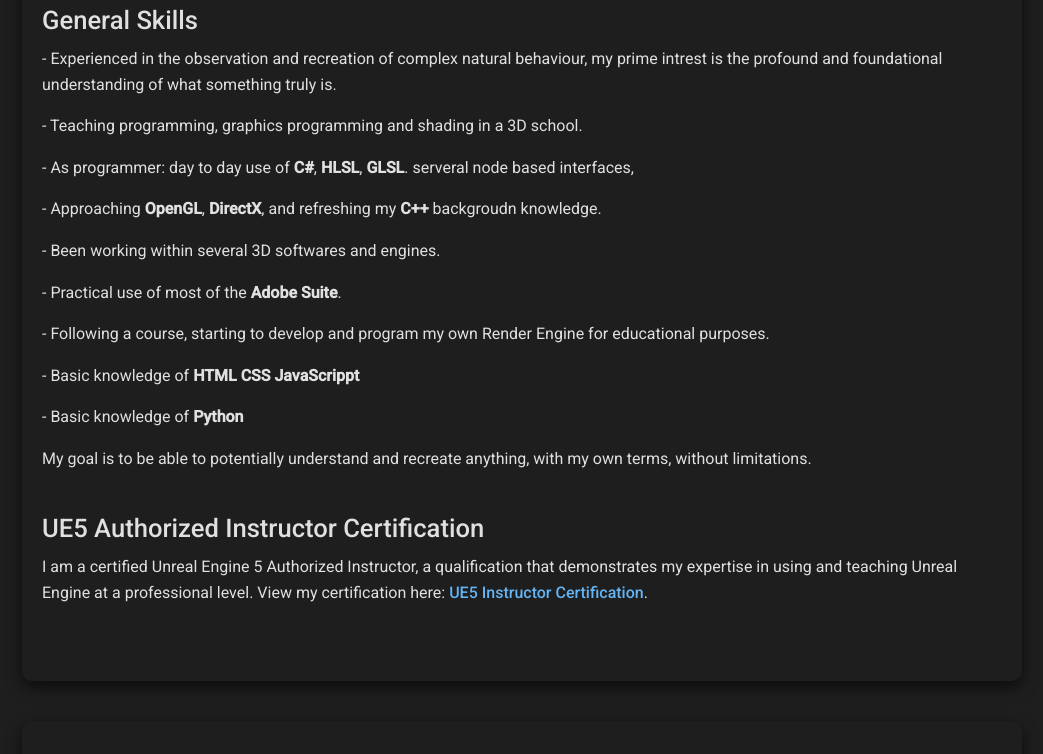
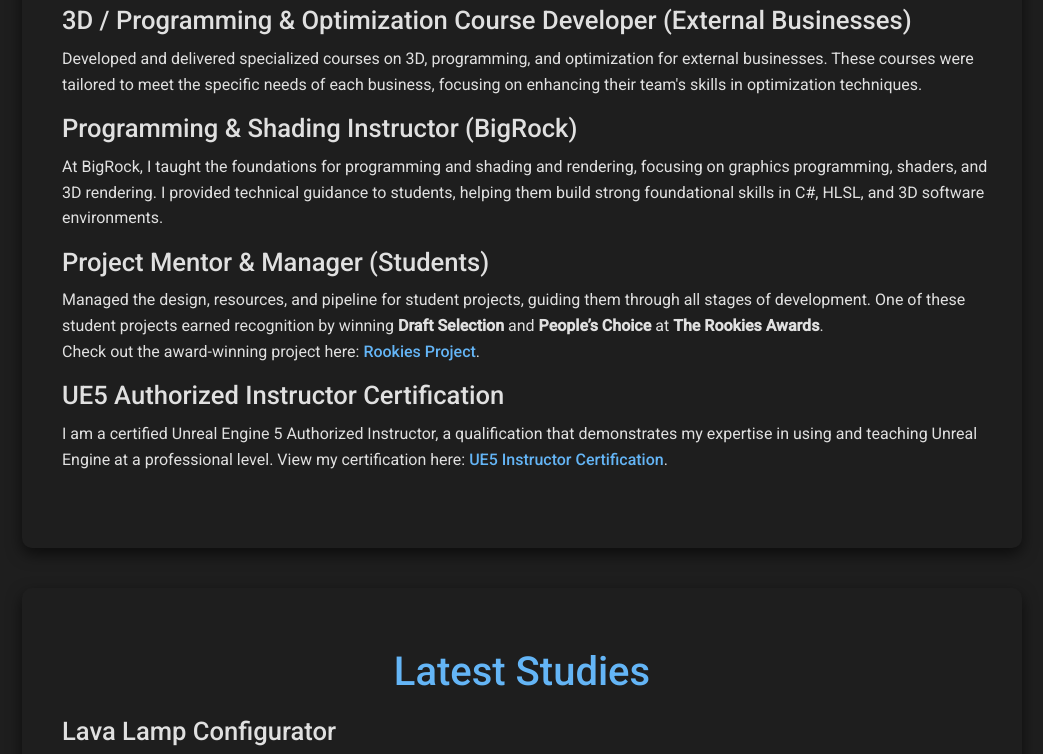
Before and after one commit to mmichelotti/Portfolio, a plain HTML site: page index.html in a window 1280 px wide. Shown: the part 661-1415 px from the top of the page, without its empty margins (118-1161 px from the left). Drawn offline with nearby package versions, Linux system fonts and the light colour scheme.

Commit message:
removed skills

```diff
--- a/index.html
+++ b/index.html
@@ -35,52 +35,6 @@
             </p>
         </section>
 
-
-
-        <!-- Skills/Expertise Section -->
-        <section id="skills" class="fade-in">
-            <h2>Skills & Expertise</h2>
-            <h3>General Skills</h3>
-            <p>
-                - Experienced in the observation and recreation of complex natural behaviour, my prime intrest is the profound and foundational understanding of what something truly is.
-            </p>
-            <p>
-                - Teaching programming, graphics programming and shading in a 3D school.
-            </p>
-            <p>
-                - As programmer: day to day use of <b>C#</b>, <b>HLSL</b>, <b>GLSL</b>. serveral node based interfaces,
-            </p>
-            <p>
-                - Approaching <b>OpenGL</b>, <b>DirectX</b>, and refreshing my <b>C++</b> backgroudn knowledge.
-            </p>
-            <p>
-                - Been working within several 3D softwares and engines.
-            </p>
-            <p>
-                - Practical use of most of the <b>Adobe Suite</b>.
-            </p>
-            <p>
-                - Following a course, starting to develop and program my own Render Engine for educational purposes.
-            </p>
-            <p>
-                - Basic knowledge of <b>HTML CSS JavaScrippt</b>
-            </p>
-            <p>
-                - Basic knowledge of <b>Python</b>
-            </p>
-            <p>
-                My goal is to be able to potentially understand and recreate anything, with my own terms, without limitations.
-            </p>
-
-            <br>
-            <h3>UE5 Authorized Instructor Certification</h3>
-            <p>
-                I am a certified Unreal Engine 5 Authorized Instructor, a qualification that demonstrates my expertise in using and teaching Unreal Engine at a professional level.
-                View my certification here:
-                <a href="https://www.credential.net/6804bc62-fb68-4ea4-a472-5d1a4132afc4#gs.eyy8wj" target="_blank">UE5 Instructor Certification</a>.
-            </p>
-        </section>
-
         <!-- Experience Section -->
         <section id="experience" class="fade-in">
             <h2>Experiences</h2>
@@ -88,7 +42,7 @@
                 <li>
                     <h3>3D / Programming & Optimization Course Developer (External Businesses)</h3>
                     <p>
-                        Developed and delivered specialized courses on 3D modeling, programming, and optimization for external businesses. These courses were tailored to meet the specific needs of each business, focusing on enhancing their team's skills in optimization techniques.
+                        Developed and delivered specialized courses on 3D, programming, and optimization for external businesses. These courses were tailored to meet the specific needs of each business, focusing on enhancing their team's skills in optimization techniques.
                     </p>
                 </li>
                 <li>
@@ -105,6 +59,12 @@
                         <a href="https://www.therookies.co/entries/30998" target="_blank">Rookies Project</a>.
                     </p>
                 </li>
+                <li>
+                    <h3>UE5 Authorized Instructor Certification</h3>
+                    I am a certified Unreal Engine 5 Authorized Instructor, a qualification that demonstrates my expertise in using and teaching Unreal Engine at a professional level.
+                    View my certification here:
+                    <a href="https://www.credential.net/6804bc62-fb68-4ea4-a472-5d1a4132afc4#gs.eyy8wj" target="_blank">UE5 Instructor Certification</a>.
+                </lip>
             </ul>
         </section>
 
```
